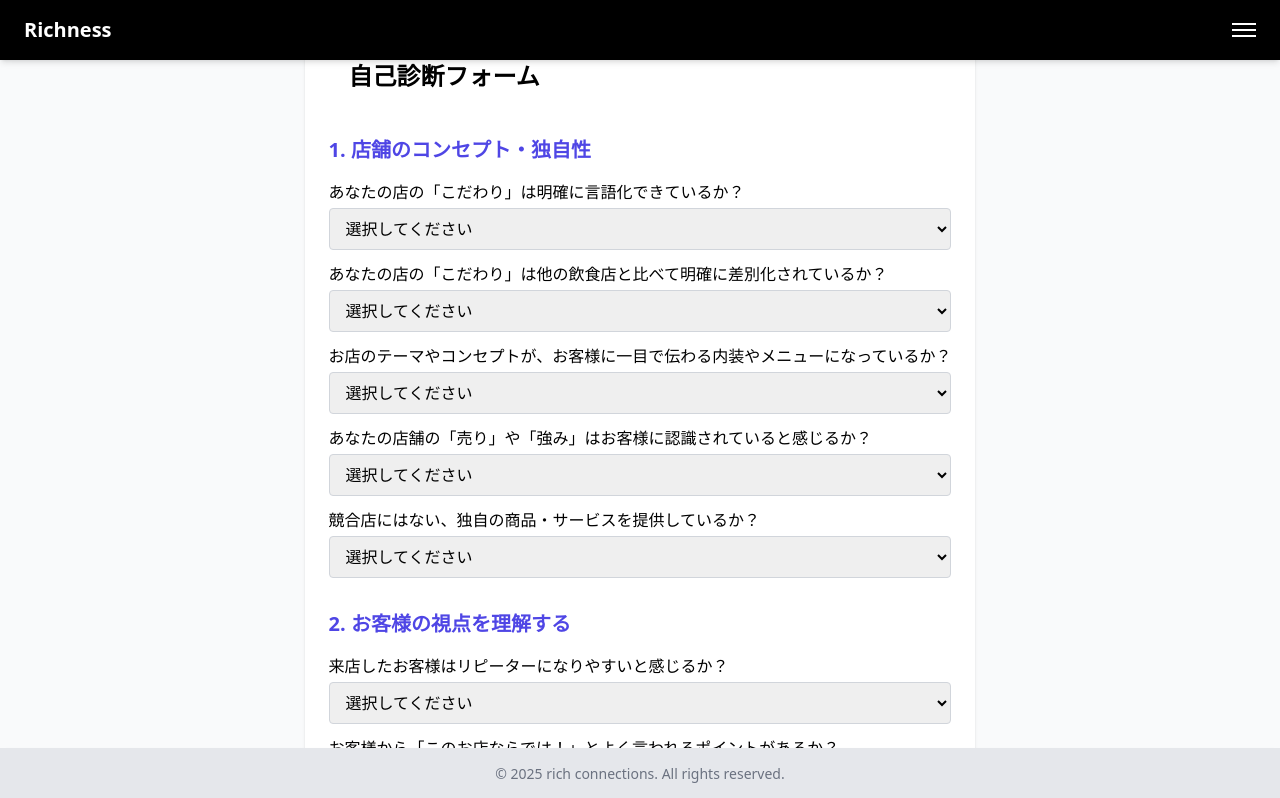
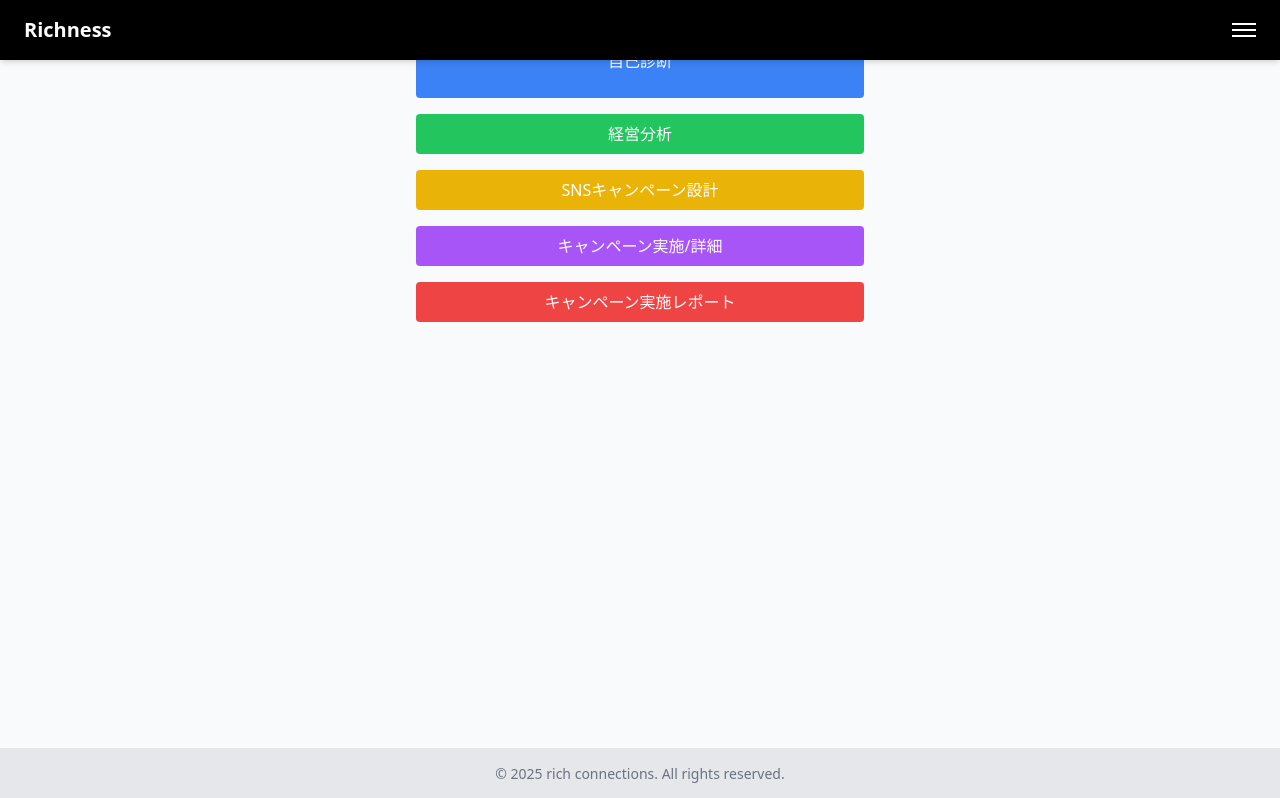
Before and after one commit to teishito/step4-richconnections-front, a Next.js app: page / in a window 1280 px wide. Shown: the top 798 px of the page. Built offline with nearby package versions, Linux system fonts and the light colour scheme.

Commit message:
Update index.js

```diff
--- a/pages/index.js
+++ b/pages/index.js
@@ -1,14 +1,13 @@
 import Header from "../components/Header";
 import Footer from "../components/Footer";
-import SearchForm from "../components/SearchForm";
+import DashboardMenu from "../components/DashboardMenu";
 
-export default function Home() {
+export default function Dashboard() {
   return (
-    <div className="min-h-screen bg-gray-50 flex flex-col">
+    <div className="min-h-screen flex flex-col bg-gray-50">
       <Header />
-      <main className="flex-grow flex flex-col items-center p-4">
-        {/* SearchForm コンポーネントを利用 */}
-        <SearchForm />
+      <main className="flex-grow p-6 flex justify-center items-start">
+        <DashboardMenu />
       </main>
       <Footer />
     </div>
```
